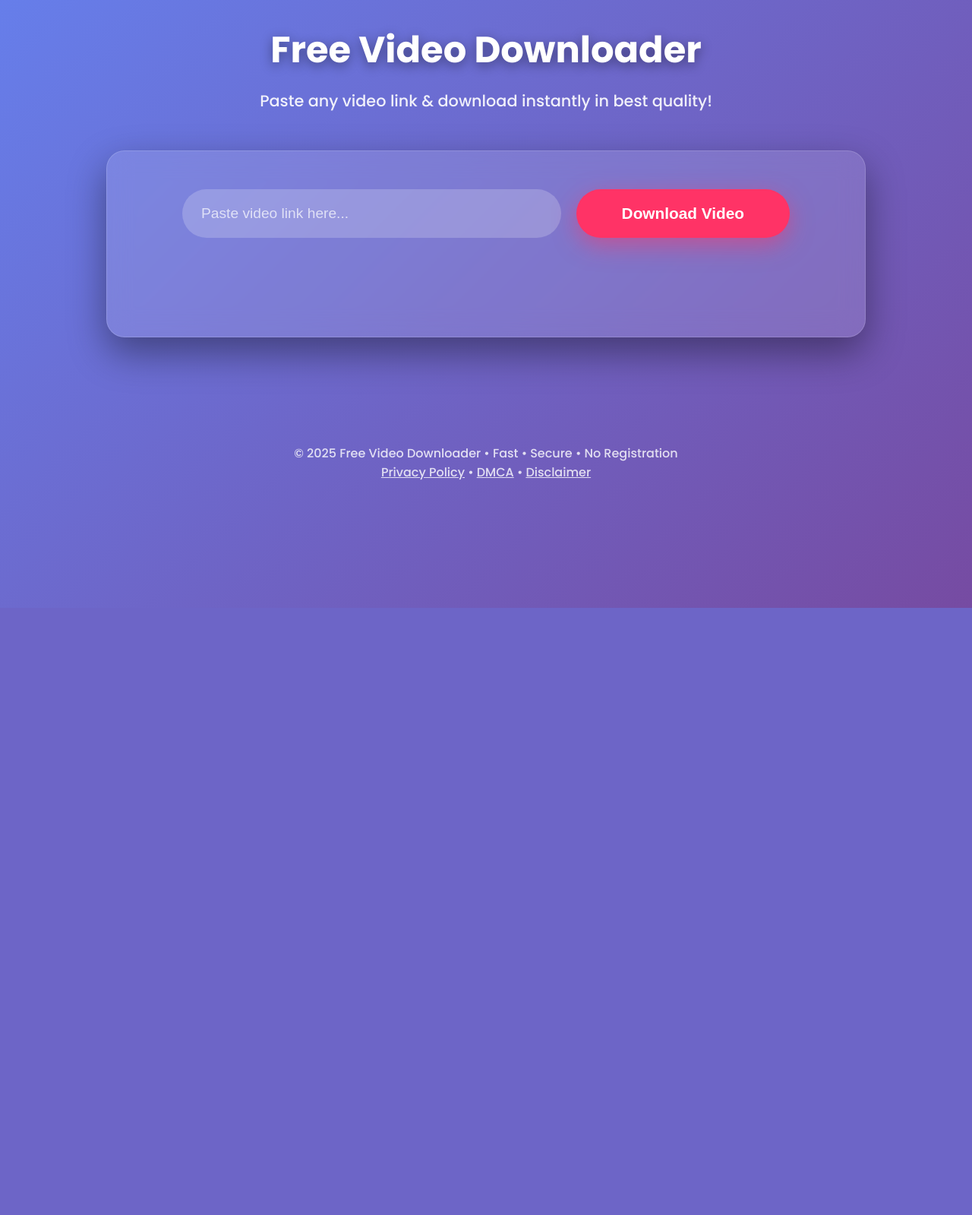
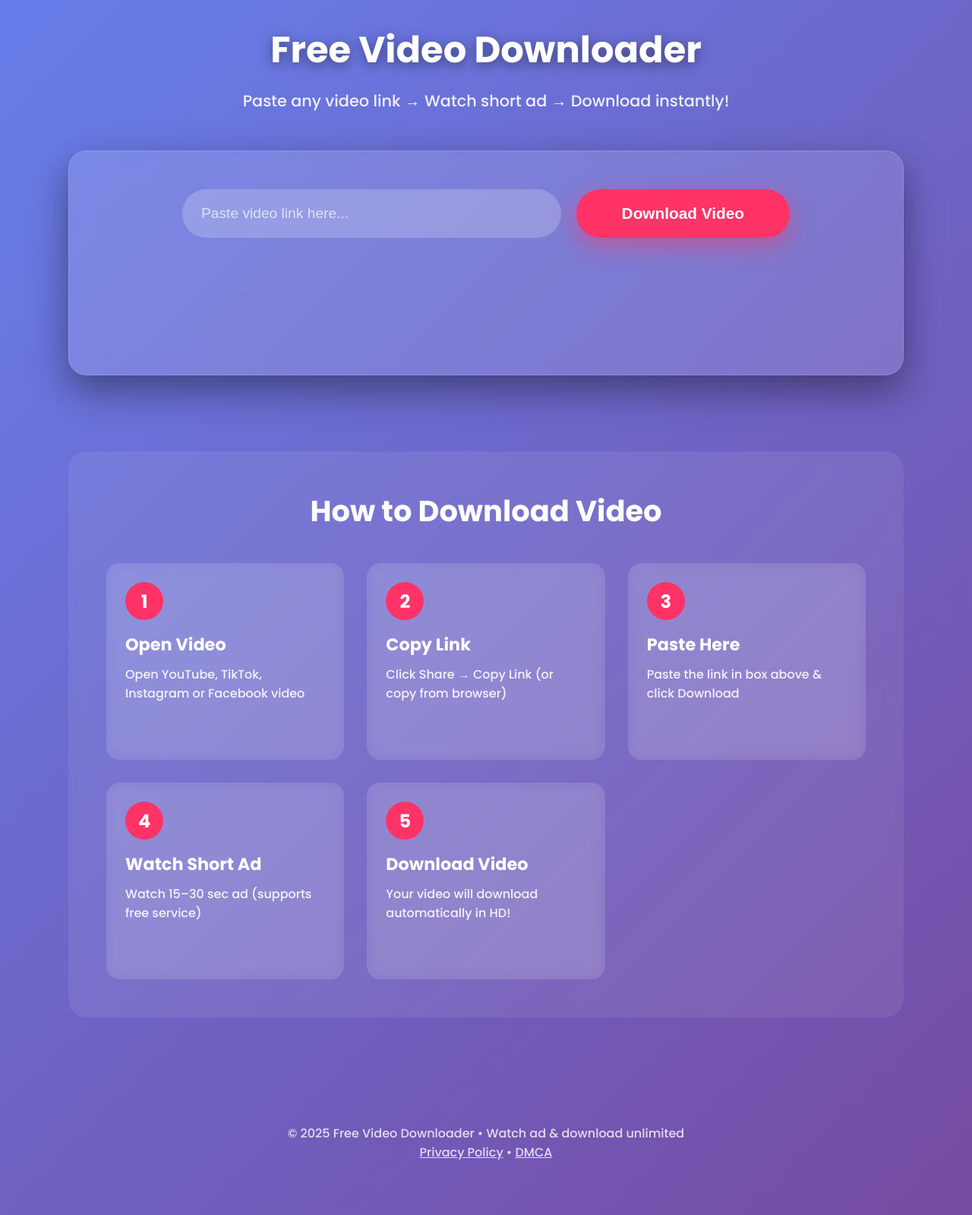
Before and after one commit to toktokbuzz-droid/video-downloader, a Flask app: page / in a window 1280 px wide. Shown: the whole page at 76% size. Before the commit the page ends 800 px from the top, so only its background shows below. Run offline with Flask 3, Linux system fonts and the light colour scheme; some libraries are stand-ins or nearby versions.

Commit message:
Update index.html

```diff
--- a/templates/index.html
+++ b/templates/index.html
@@ -3,11 +3,11 @@
 <head>
   <meta charset="UTF-8" />
   <meta name="viewport" content="width=device-width, initial-scale=1.0"/>
-  <title>Free Video Downloader – One Click HD Download</title>
-  <meta name="description" content="Paste any video link & download instantly in best quality. YouTube, TikTok, Instagram, Facebook & more."/>
+  <title>Free Video Downloader – Watch Ad & Download Instantly</title>
+  <meta name="description" content="Paste any video link, watch short ad & download in HD. YouTube, TikTok, Instagram, Facebook & more!"/>
 
   <!-- Google AdSense Auto Ads -->
-  <script async src="https://pagead2.googlesyndication.com/pagead/js/adsbygoogle.js?client=ca-pub-ca-pub-8700297475775171"
+  <script async src="https://pagead2.googlesyndication.com/pagead/js/adsbygoogle.js?client=ca-pub-8700297475775171"
        crossorigin="anonymous"></script>
   <script>
        (adsbygoogle = window.adsbygoogle || []).push({
@@ -27,7 +27,7 @@
       padding: 30px 20px;
       text-align: center;
     }
-    .container { max-width: 1000px; margin: 0 auto; }
+    .container { max-width: 1100px; margin: 0 auto; }
 
     h1 { font-size: 3rem; margin-bottom: 15px; text-shadow: 0 4px 15px rgba(0,0,0,0.4); }
     p { font-size: 1.3rem; opacity: 0.9; margin-bottom: 50px; }
@@ -39,6 +39,7 @@
       padding: 50px;
       box-shadow: 0 20px 50px rgba(0,0,0,0.4);
       border: 1px solid rgba(255,255,255,0.15);
+      margin-bottom: 60px;
     }
 
     .input-box {
@@ -59,23 +60,55 @@
     #downloadBtn:hover { transform: translateY(-5px); }
 
     #status { margin-top: 25px; font-size: 1.4rem; min-height: 50px; }
-    .loader { display: none; margin: 40px auto; }
-    .spinner {
-      width: 60px; height: 60px; border: 6px solid rgba(255,255,255,0.3);
-      border-top: 6px solid #ff3366; border-radius: 50%;
-      animation: spin 1s linear infinite; margin: 0 auto;
+
+    /* Rewarded Ad */
+    .ad-container { margin: 50px auto; max-width: 700px; }
+    #rewardedAd { width: 100%; height: 450px; border: none; border-radius: 20px; display: none; box-shadow: 0 15px 40px rgba(0,0,0,0.6); }
+
+    /* How to Download Section */
+    .how-section {
+      margin: 100px 0;
+      background: rgba(255,255,255,0.08);
+      border-radius: 24px;
+      padding: 50px;
+      backdrop-filter: blur(10px);
     }
-    @keyframes spin { to { transform: rotate(360deg); } }
+    .how-section h2 { font-size: 2.4rem; margin-bottom: 40px; }
+    .steps {
+      display: grid;
+      grid-template-columns: repeat(auto-fit, minmax(250px, 1fr));
+      gap: 30px;
+      text-align: left;
+    }
+    .step {
+      background: rgba(255,255,255,0.1);
+      padding: 25px;
+      border-radius: 18px;
+      backdrop-filter: blur(10px);
+    }
+    .step-number {
+      width: 50px; height: 50px; background: #ff3366; color: white;
+      border-radius: 50%; display: flex; align-items: center; justify-content: center;
+      font-size: 1.5rem; font-weight: bold; margin-bottom: 15px;
+    }
+    .step h3 { font-size: 1.4rem; margin-bottom: 10px; }
+    .step p { opacity: 0.9; font-size: 1rem; }
 
-    footer { margin-top: 100px; padding: 40px; opacity: 0.8; }
+    footer { margin-top: 80px; padding: 40px; opacity: 0.8; }
     footer a { color: white; text-decoration: underline; }
+
+    @media (max-width: 768px) {
+      h1 { font-size: 2.4rem; }
+      .input-box { flex-direction: column; }
+      #downloadBtn { width: 100%; max-width: 340px; margin: 0 auto; }
+    }
   </style>
 </head>
 <body>
 
   <div class="container">
     <h1>Free Video Downloader</h1>
-    <p>Paste any video link & download instantly in best quality!</p>
+    <p>Paste any video link → Watch short ad → Download instantly!</p>
 
     <div class="card">
       <div class="input-box">
@@ -83,65 +116,106 @@
         <button id="downloadBtn">Download Video</button>
       </div>
       <div id="status"></div>
-      <div class="loader" id="loader"><div class="spinner"></div></div>
+
+      <!-- Rewarded Video Ad -->
+      <div class="ad-container">
+        <iframe id="rewardedAd" src="" allowfullscreen></iframe>
+      </div>
+    </div>
+
+    <!-- How to Download Section -->
+    <div class="how-section">
+      <h2>How to Download Video</h2>
+      <div class="steps">
+        <div class="step">
+          <div class="step-number">1</div>
+          <h3>Open Video</h3>
+          <p>Open YouTube, TikTok, Instagram or Facebook video</p>
+        </div>
+        <div class="step">
+          <div class="step-number">2</div>
+          <h3>Copy Link</h3>
+          <p>Click Share → Copy Link (or copy from browser)</p>
+        </div>
+        <div class="step">
+          <div class="step-number">3</div>
+          <h3>Paste Here</h3>
+          <p>Paste the link in box above & click Download</p>
+        </div>
+        <div class="step">
+          <div class="step-number">4</div>
+          <h3>Watch Short Ad</h3>
+          <p>Watch 15–30 sec ad (supports free service)</p>
+        </div>
+        <div class="step">
+          <div class="step-number">5</div>
+          <h3>Download Video</h3>
+          <p>Your video will download automatically in HD!</p>
+        </div>
+      </div>
     </div>
 
     <footer>
-      © 2025 Free Video Downloader • Fast • Secure • No Registration<br>
-      <a href="/privacy.html">Privacy Policy</a> • <a href="/dmca.html">DMCA</a> • <a href="/disclaimer.html">Disclaimer</a>
+      © 2025 Free Video Downloader • Watch ad & download unlimited<br>
+      <a href="/privacy.html">Privacy Policy</a> • <a href="/dmca.html">DMCA</a>
     </footer>
   </div>
 
 <script>
-    const loader = document.getElementById('loader');
-    const status = document.getElementById('status');
-    const btn = document.getElementById('downloadBtn');
+// ← YAHAN APNA REAL REWARDED AD LINK DAAL (PropellerAds, Adsterra, ExoClick)
+const REWARDED_AD_URL = "https://www.highcpmgate.com/swue2yfd7?key=YOUR_REAL_KEY_HERE";
 
-    btn.onclick = async () => {
-      const url = document.getElementById('urlInput').value.trim();
-      if (!url) {
-        status.innerHTML = '<span style="color:#ff6b6b">Please paste a video link!</span>';
+let downloadReady = false;
+let videoUrl = '';
+
+document.getElementById('downloadBtn').onclick = () => {
+  videoUrl = document.getElementById('urlInput').value.trim();
+  if (!videoUrl) {
+    document.getElementById('status').innerHTML = '<span style="color:#ff6b6b">Paste a video link first!</span>';
     return;
   }
 
-      status.textContent = 'Downloading your video...';
-      loader.style.display = 'block';
-      btn.disabled = true;
+  document.getElementById('status').innerHTML = '<span style="color:#ffd43b">Watch short ad to download...</span>';
+  document.getElementById('rewardedAd').src = REWARDED_AD_URL;
+  document.getElementById('rewardedAd').style.display = 'block';
 
-      try {
-        const res = await fetch('/download', {
+  // Ad complete hone pe download
+  window.addEventListener('message', function(e) {
+    if (e.data === 'ad_complete' || e.data === 'close_ad') {
+      if (!downloadReady) {
+        downloadReady = true;
+        startDownload();
+      }
+    }
+  }, { once: true });
+
+  // Fallback: 35 sec baad bhi download de de
+  setTimeout(() => {
+    if (!downloadReady) {
+      downloadReady = true;
+      startDownload();
+    }
+  }, 35000);
+};
+
+function startDownload() {
+  document.getElementById('status').innerHTML = '<span style="color:#51cf66">Download starting...</span>';
+  document.getElementById('rewardedAd').style.display = 'none';
+
+  fetch('/download', {
     method: 'POST',
     headers: {'Content-Type': 'application/json'},
-          body: JSON.stringify({url: url})   // sirf URL bhej raha hai, quality nahi
-        });
-
-        if (res.ok) {
-          const blob = await res.blob();
+    body: JSON.stringify({url: videoUrl})
+  })
+  .then(r => r.blob())
+  .then(blob => {
     const a = document.createElement('a');
     a.href = URL.createObjectURL(blob);
     a.download = 'video.mp4';
     a.click();
-          status.innerHTML = '<span style="color:#51cf66">Download Started!</span>';
-        } else {
-          status.innerHTML = '<span style="color:#ff6b6b">Error: Invalid or private video</span>';
+    document.getElementById('status').innerHTML = '<span style="color:#51cf66">Download Complete!</span>';
+  });
 }
-      } catch (e) {
-        status.innerHTML = '<span style="color:#ff6b6b">Network error. Try again.</span>';
-      } finally {
-        loader.style.display = 'none';
-        btn.disabled = false;
-      }
-    };
-
-    document.getElementById('urlInput').addEventListener('keypress', e => {
-      if (e.key === 'Enter') btn.click();
-    });
 </script>
-  <script
-  async="async"
-  data-cfasync="false"
-  src="//pl28207571.effectivegatecpm.com/2a1ae5f39b4e2f4fc578d6125ce0c2fe/invoke.js"
-></script>
-<div id="container-2a1ae5f39b4e2f4fc578d6125ce0c2fe"></div>
 </body>
 </html>
```
Lines whose indentation alone changed are shown as unchanged.
